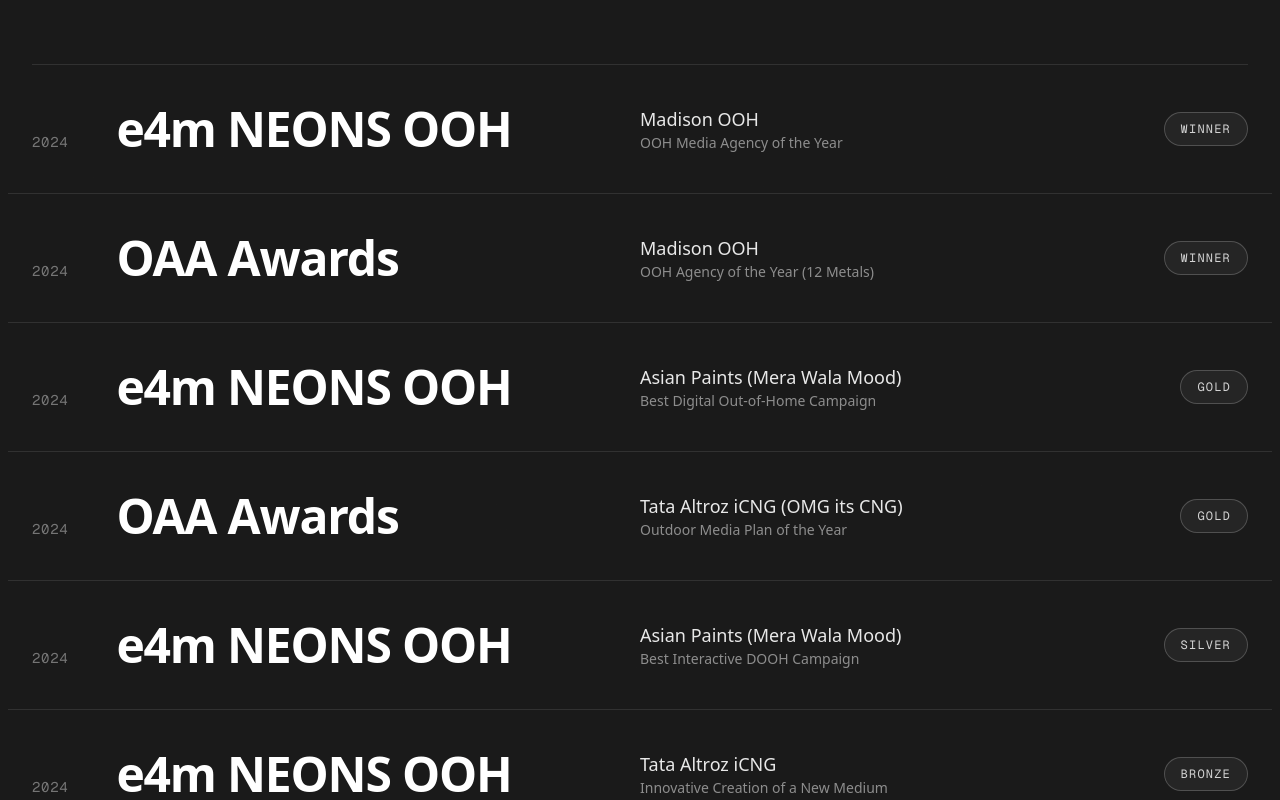
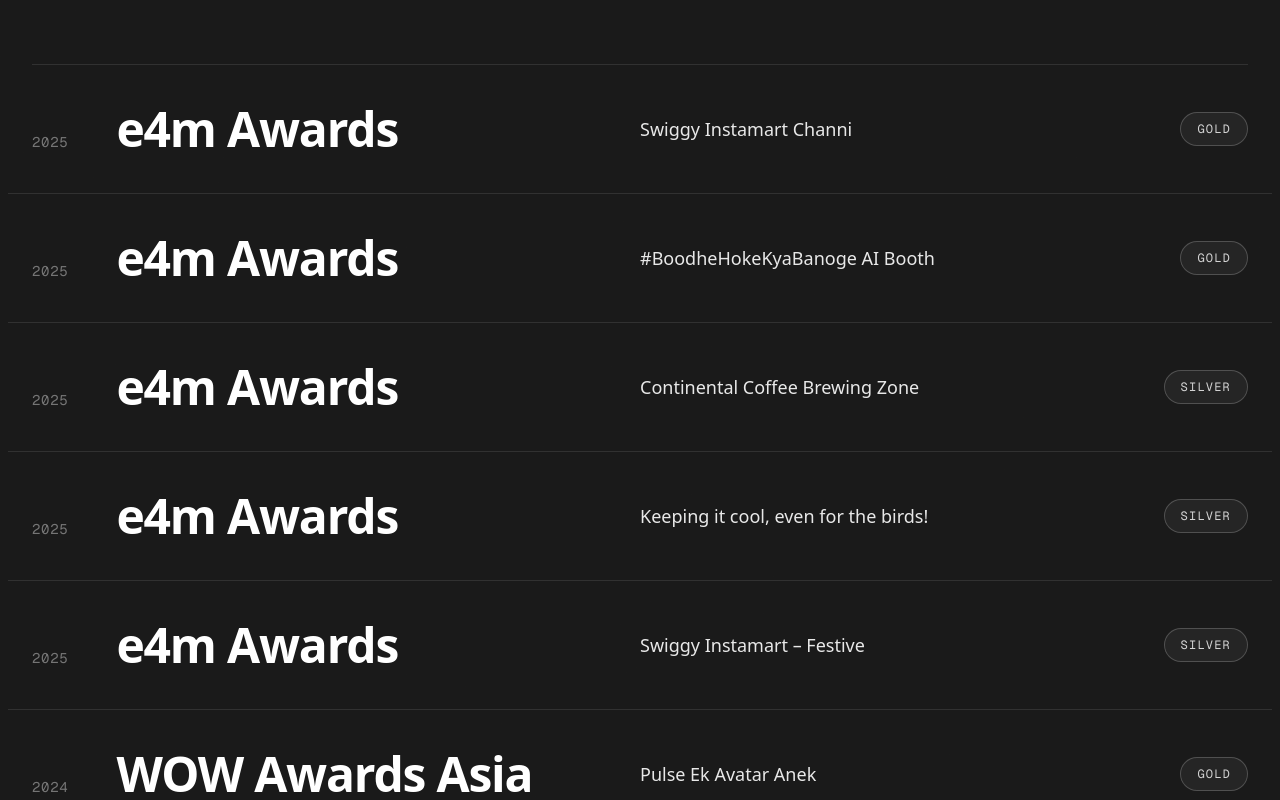
Before and after one commit to itsashishvishwakarma1-source/portfolio, a Next.js app: page / in a window 1280 px wide. Shown: the part 10720-11520 px from the top of the page. Built offline with nearby package versions, Linux system fonts and the light colour scheme.

Commit message:
Feat: Update awards list with actual achievements and change header

```diff
--- a/src/components/Awards.tsx
+++ b/src/components/Awards.tsx
@@ -22,7 +22,7 @@ export default function Awards() {
         {/* Section Header */}
         <div className="mb-20">
           <h2 className="text-5xl md:text-8xl font-black tracking-tighter uppercase mb-2">
-            Accolades
+            Awards
           </h2>
           <div className="w-24 h-1 bg-white/20 mb-6"></div>
           <p className="font-mono text-sm tracking-[0.3em] uppercase text-white/50">
--- a/src/data/awards.ts
+++ b/src/data/awards.ts
@@ -3,7 +3,7 @@ export interface Award {
   year: string;
   title: string;
   project: string;
-  category: string;
+  category?: string;
   result: 'Winner' | 'Gold' | 'Silver' | 'Bronze' | 'Shortlist' | 'Grand Prix' | string;
   link?: string;
 }
@@ -11,56 +11,72 @@ export interface Award {
 export const awards: Award[] = [
   {
     id: 'aw1',
-    year: '2024',
-    title: 'e4m NEONS OOH',
-    project: 'Madison OOH',
-    category: 'OOH Media Agency of the Year',
-    result: 'Winner',
-    link: 'https://www.exchange4media.com/out-of-home-news/groupm-ooh-and-madison-ooh-share-ooh-media-agency-of-the-year-title-at-e4m-neons-2024-134547.html'
+    year: '2025',
+    title: 'e4m Awards',
+    project: 'Swiggy Instamart Channi',
+    result: 'Gold'
   },
   {
     id: 'aw2',
-    year: '2024',
-    title: 'OAA Awards',
-    project: 'Madison OOH',
-    category: 'OOH Agency of the Year (12 Metals)',
-    result: 'Winner',
-    link: 'https://www.media4growth.com/ooh-news/madison-ooh-takes-home-the-highest-number-of-metals-at-oaa-2024-7186'
+    year: '2025',
+    title: 'e4m Awards',
+    project: '#BoodheHokeKyaBanoge AI Booth',
+    result: 'Gold'
   },
   {
     id: 'aw3',
-    year: '2024',
-    title: 'e4m NEONS OOH',
-    project: 'Asian Paints (Mera Wala Mood)',
-    category: 'Best Digital Out-of-Home Campaign',
-    result: 'Gold',
-    link: 'https://e4mevents.com/neons-ooh-awards-2024/winners'
+    year: '2025',
+    title: 'e4m Awards',
+    project: 'Continental Coffee Brewing Zone',
+    result: 'Silver'
   },
   {
     id: 'aw4',
-    year: '2024',
-    title: 'OAA Awards',
-    project: 'Tata Altroz iCNG (OMG its CNG)',
-    category: 'Outdoor Media Plan of the Year',
-    result: 'Gold',
-    link: 'https://www.media4growth.com/ooh-news/madison-ooh-takes-home-the-highest-number-of-metals-at-oaa-2024-7186'
+    year: '2025',
+    title: 'e4m Awards',
+    project: 'Keeping it cool, even for the birds!',
+    result: 'Silver'
   },
   {
     id: 'aw5',
-    year: '2024',
-    title: 'e4m NEONS OOH',
-    project: 'Asian Paints (Mera Wala Mood)',
-    category: 'Best Interactive DOOH Campaign',
-    result: 'Silver',
-    link: 'https://e4mevents.com/neons-ooh-awards-2024/winners'
+    year: '2025',
+    title: 'e4m Awards',
+    project: 'Swiggy Instamart – Festive',
+    result: 'Silver'
   },
   {
     id: 'aw6',
     year: '2024',
-    title: 'e4m NEONS OOH',
-    project: 'Tata Altroz iCNG',
-    category: 'Innovative Creation of a New Medium',
-    result: 'Bronze',
-    link: 'https://e4mevents.com/neons-ooh-awards-2024/winners'
+    title: 'WOW Awards Asia',
+    project: 'Pulse Ek Avatar Anek',
+    result: 'Gold'
+  },
+  {
+    id: 'aw7',
+    year: '2024',
+    title: 'e4m Awards',
+    project: 'Beautiful Home Painting Services',
+    result: 'Bronze'
+  },
+  {
+    id: 'aw8',
+    year: '2024',
+    title: 'OAC Awards',
+    project: 'Swiggy Channi',
+    result: 'Silver'
+  },
+  {
+    id: 'aw9',
+    year: '2024',
+    title: 'OAC Awards',
+    project: 'Fevicol Marol Naka Metro Station',
+    result: 'Bronze'
+  },
+  {
+    id: 'aw10',
+    year: '2024',
+    title: 'OAC Awards',
+    project: 'Stanley Kaam Chalo Nahi Daudao',
+    result: 'Bronze'
   }
 ];
```
